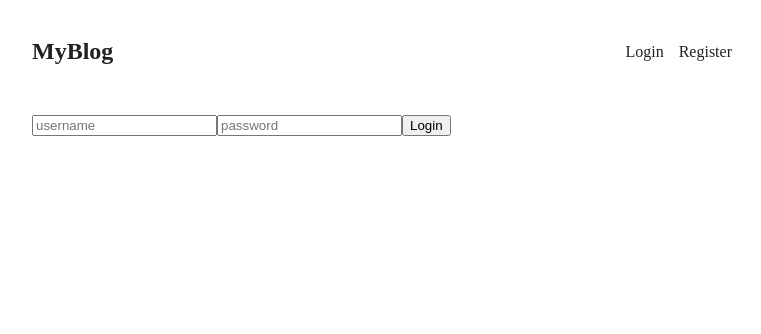
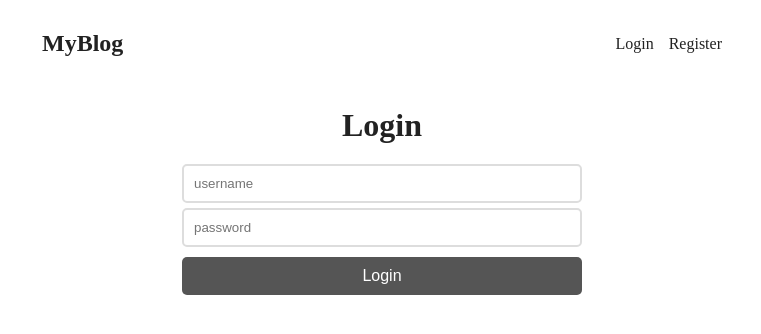
Before and after one commit to 9woody5/MERN-blog, a React (Vite) app in the folder client/blog-app/: page /login in a window 1280 px wide. Shown: the top 334 px of the page, without its empty margins (258-1019 px from the left). Built offline with nearby package versions, Linux system fonts and the light colour scheme.

Commit message:
style: Update Login, Register styles

```diff
--- a/client/blog-app/src/App.scss
+++ b/client/blog-app/src/App.scss
@@ -1,3 +1,8 @@
+* {
+  margin: 0;
+  padding: 0;
+  box-sizing: border-box;
+}
 body {
   color: #222;
 }
@@ -56,3 +61,35 @@ header {
     line-height: 1.5;
   }
 }
+.login_form,
+.register_form {
+  max-width: 400px;
+  margin: 0 auto;
+
+  input {
+    display: block;
+    margin-bottom: 5px;
+    width: 100%;
+    border: none;
+    background-color: white;
+    border-radius: 5px;
+    border: 2px solid #ddd;
+    padding: 10px;
+  }
+  button {
+    width: 100%;
+    display: block;
+    padding: 10px 0;
+    border: none;
+    border-radius: 5px;
+    font-size: 1rem;
+    background-color: #555;
+    color: #fff;
+    margin-top: 10px;
+    cursor: pointer;
+  }
+  h1 {
+    text-align: center;
+    margin-bottom: 20px;
+  }
+}
--- a/client/blog-app/src/pages/LoginPage.tsx
+++ b/client/blog-app/src/pages/LoginPage.tsx
@@ -1,6 +1,7 @@
 export default function LoginPage() {
   return (
-    <form action="">
+    <form className="login_form">
+      <h1>Login</h1>
       <input type="text" placeholder="username" />
       <input type="password" placeholder="password" />
       <button>Login</button>
--- a/client/blog-app/src/pages/RegisterPage.tsx
+++ b/client/blog-app/src/pages/RegisterPage.tsx
@@ -1,6 +1,7 @@
 export default function RegisterPage() {
   return (
-    <form action="">
+    <form className="register_form">
+      <h1>Register</h1>
       <input type="text" placeholder="username" />
       <input type="password" placeholder="password" />
       <button>Register</button>
```
